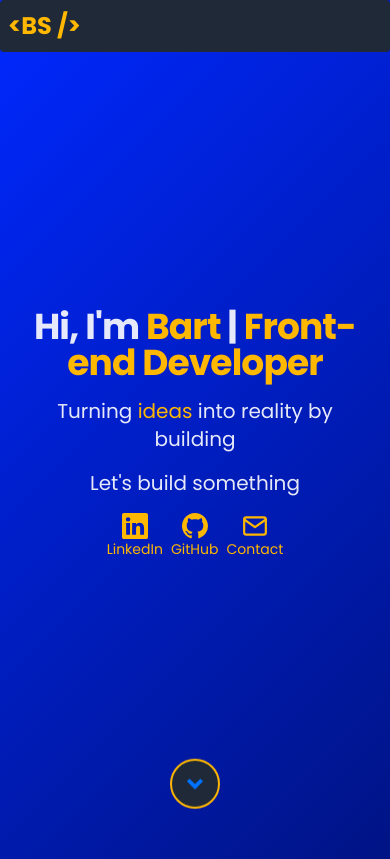
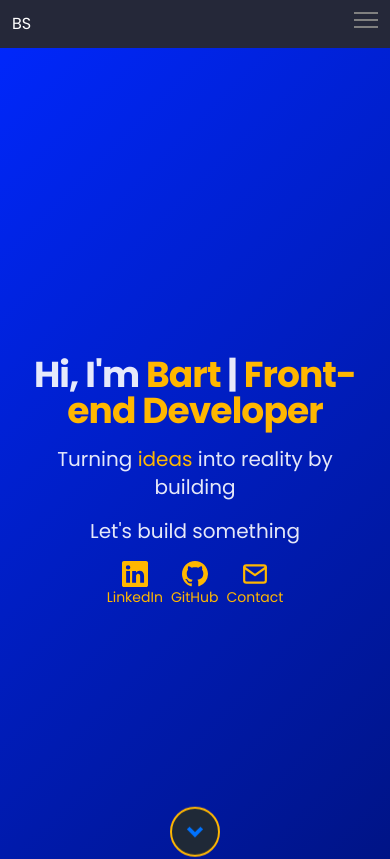
Before and after one commit to bartswierz/portfolio-website-updated, a Next.js app: page / in a window 390 px wide. Shown: the top 859 px of the page. Built offline with nearby package versions, Linux system fonts and the light colour scheme; what tailwindcss-animated would draw is missing.

Commit message:
updates made to new navbar layout

```diff
--- a/src/app/components/Buttons/Button.tsx
+++ b/src/app/components/Buttons/Button.tsx
@@ -8,9 +8,6 @@ interface ButtonProps {
 
 // TODO - pass lnik
 const Button = ({ text, buttonType, link }: ButtonProps) => {
-  console.log("text: ", text);
-  console.log("link: ", link);
-
   if (!link) return null;
 
   return (
--- a/src/app/components/Navbar.tsx
+++ b/src/app/components/Navbar.tsx
@@ -5,6 +5,7 @@ import { useEffect, useState } from "react";
 const Navbar_ = () => {
   const [active, setActive] = useState("home");
   const [isNavbarVisible, setIsNavbarVisible] = useState(true);
+  const [menuToggle, setMenuToggle] = useState(false);
 
   useEffect(() => {
     let prevScrollPos = window.scrollY;
@@ -50,12 +51,20 @@ const Navbar_ = () => {
         &lt;BS /&gt;
       </span>
 
-      {/* <div className="flex md:order-2 gap-2">
-        <Flowbite>
+      <div className="flex md:order-2 gap-2">
+        {/* <Flowbite>
           <DarkThemeToggle />
-        </Flowbite>
+        </Flowbite> */}
+        {/* <button className="block md:hidden hamburger text-white ">X</button> */}
+        {/* <div className="md:hidden">
+          <button id="menu-btn" type="button" className="z-40 block hamburger focus:outline-none">
+            <span className="hamburger-top"></span>
+            <span className="hamburger-middle"></span>
+            <span className="hamburger-bottom"></span>
+          </button>
+        </div> */}
         <Navbar.Toggle />
-      </div> */}
+      </div>
       {/* NAV LINKS */}
       <Navbar.Collapse>
         <Navbar.Link
--- /dev/null
+++ b/src/app/components/Navbar_.tsx
@@ -0,0 +1,158 @@
+"use client";
+import Link from "next/link";
+import { useState } from "react";
+
+const NavbarNew = () => {
+  const [toggleMenu, setToggleMenu] = useState(false);
+
+  return (
+    <nav className="relative bg-primary w-full text-white text-base p-3">
+      {/* <!-- Flex Container For All Items --> */}
+      <div className="flex items-center justify-between">
+        {/* BRAND LOGO */}
+        <p>BS</p>
+
+        {/* DESKTOP - LINKS */}
+        <div className="hidden space-x-8 font-bold md:flex">
+          <Link href="#" className="text-grayishViolet hover:text-veryDarkViolet">
+            Home
+          </Link>
+
+          <Link href="#work" className="text-grayishViolet hover:text-veryDarkViolet">
+            Work Projects
+          </Link>
+
+          <Link href="#personal" className="text-grayishViolet hover:text-veryDarkViolet">
+            Personal Projects
+          </Link>
+
+          <Link href="#about" className="text-grayishViolet hover:text-veryDarkViolet">
+            About
+          </Link>
+
+          <Link href="#contact" className="text-grayishViolet hover:text-veryDarkViolet">
+            Contact
+          </Link>
+
+          <Link href="./files/Bartosz_Swierzynski.pdf" className="text-grayishViolet hover:text-veryDarkViolet">
+            Resume
+          </Link>
+          {/* </div> */}
+        </div>
+
+        {/* HAMBURGER - MENU BUTTON */}
+        <button
+          id="menu-btn"
+          type="button"
+          className="block hamburger md:hidden focus:outline-none"
+          onClick={() => setToggleMenu(!toggleMenu)}
+        >
+          <span className="hamburger-top"></span>
+          <span className="hamburger-middle"></span>
+          <span className="hamburger-bottom"></span>
+        </button>
+      </div>
+
+      {/* MOBILE - MENU */}
+      <div id="menu" className={`${toggleMenu ? "" : "hidden"} absolute p-6 rounded-lg bg-primary left-0 right-0 top-10 z-40`}>
+        <div className="flex flex-col items-center justify-center w-full space-y-6 font-bold text-white rounded-sm">
+          <Link href="#" className="w-full text-center">
+            Home
+          </Link>
+          <Link href="#work" className="w-full text-center">
+            Work Projects
+          </Link>
+          <Link href="#personal" className="w-full text-center">
+            Personal Projects
+          </Link>
+          <Link href="#about" className="w-full pt-6 border-t border-gray-400 text-center">
+            About
+          </Link>
+          <Link href="#contact" className="w-full py-3 text-center rounded-full bg-cyan">
+            Contact
+          </Link>
+          <Link href="./files/Bartosz_Swierzynski.pdf" className="text-grayishViolet hover:text-veryDarkViolet" target="_blank">
+            Resume2
+          </Link>
+        </div>
+      </div>
+    </nav>
+  );
+};
+
+export default NavbarNew;
+
+// const NavbarNew = () => {
+//   const [toggleMenu, setToggleMenu] = useState(false);
+
+//   return (
+//     // <div className="bg-primary">
+//     <nav className="fixed flex items-center justify-between font-bold text-white p-2 bg-primary z-[9999] w-full">
+//       {/* <img src="images/logo.svg" alt="" /> */}
+//       <p>BS</p>
+//       {/* <!-- DESKTOP MENU --> */}
+//       <div className="hidden md:flex md:space-x-8 p-2">
+//         {/* <div className={`hidden md:flex md:space-x-8 p-2 ${toggleMenu && "flex-col justify-center"} b`}> */}
+//         <div className="group">
+//           <a href="#">About</a>
+//           <div className="mx-2 group-hover:border-b group-hover:border-blue-50"></div>
+//         </div>
+//         <div className="group">
+//           <a href="#">Careers</a>
+//           <div className="mx-2 group-hover:border-b group-hover:border-blue-50"></div>
+//         </div>
+//         <div className="group">
+//           <a href="#">Events</a>
+//           <div className="mx-2 group-hover:border-b group-hover:border-blue-50"></div>
+//         </div>
+//         <div className="group">
+//           <a href="#">Products</a>
+//           <div className="mx-2 group-hover:border-b group-hover:border-blue-50"></div>
+//         </div>
+//         <div className="group">
+//           <a href="#">Support</a>
+//           <div className="mx-2 group-hover:border-b group-hover:border-blue-50"></div>
+//         </div>
+//       </div>
+//       {/* <!-- @TODO Hamburger Button -we dont want this shown on medium screens so we hide it/ z-40 is z-index of 40 so it ALWAYS STAYS AT THE TOP --> */}
+//       <div className="md:hidden">
+//         <button
+//           id="menu-btn"
+//           type="button"
+//           className={`z-40 block hamburger focus:outline-none`}
+//           onClick={() => setToggleMenu(!toggleMenu)}
+//         >
+//           <span className={`${toggleMenu ? "open" : ""}hamburger-top`}></span>
+//           <span className={`${toggleMenu ? "open" : ""}hamburger-middle`}></span>
+//           <span className={`${toggleMenu ? "open" : ""}hamburger-bottom`}></span>
+//           {/* <span className="hamburger-middle"></span>
+//             <span className="hamburger-bottom"></span> */}
+//         </button>
+//       </div>
+
+//       {/* MOBILE MENU */}
+//       <div
+//         id="menu"
+//         className="fixed inset-0 z-20 flex flex-col items-center self-end w-full h-full m-h-screen px-6 py-1 pt-24 pb-4 tracking-widest text-white uppercase divide-y divide-gray-500 opacity-90 bg-veryDarkBlue"
+//       >
+//         <div className="w-full py-3 text-center">
+//           <a href="#features" className="block hover:text-softRed">
+//             Features
+//           </a>
+//           <a href="#download" className="block hover:text-softRed">
+//             Download
+//           </a>
+//           <a href="#faq" className="block hover:text-softRed">
+//             FAQ
+//           </a>
+//           <a href="#" className="block hover:text-softRed">
+//             Login
+//           </a>
+//         </div>
+//       </div>
+//     </nav>
+//     // </div>
+//   );
+// };
+
+// export default NavbarNew;
--- a/src/app/globals.css
+++ b/src/app/globals.css
@@ -183,93 +183,57 @@ body {
   width: 100%;
 }
 
-/*************************************************************/
-/* body {
-  margin: 0;
-  background: linear-gradient(#0d0d0d, #212121);
-  font-family: "Euclid Circular A", "Poppins";
-  color: #d6dfed;
+/*****************HAMBURGER CSS***********************************/
+/* Hamburger Menu this is the container box 24x24 px*/
+.hamburger {
+  cursor: pointer;
+  width: 24px;
+  height: 24px;
+  transition: all 0.25s;
+  position: relative;
 }
 
-html,
-body {
-  height: 100%;
-} */
-
-/* .background {
+/* Each individual hamburger line */
+.hamburger-top,
+.hamburger-middle,
+.hamburger-bottom {
   position: absolute;
-  z-index: -1;
+  width: 24px;
+  height: 2px;
   top: 0;
   left: 0;
-  right: 0;
-  bottom: 0;
-} */
-
-/* ul {
-  display: flex;
-  list-style: none;
-  padding: 0;
-  margin: 0;
-} */
-
-/* .socials {
-  gap: 20px;
+  /* background: #fff; */
+  background: grey;
+  transform: rotate(0);
+  transition: all 0.5s;
 }
 
-.socials a {
-  font-size: 24px;
+/* Shifting 2nd hamburger line to middle spot */
+.hamburger-middle {
+  transform: translateY(7px);
 }
 
-.links {
-  gap: 10px;
+/* Shifting 3rd hamburger line to bottom spot*/
+.hamburger-bottom {
+  transform: translateY(14px);
 }
 
-.legal {
-  font-size: 12px;
-  margin: 0;
-} */
+/* WHEN HAMBURGER IS OPEN - ROTATE 90 DEG turning it into '|||' */
+.open {
+  transform: rotate(90deg);
+}
 
-/* svg {
-  position: absolute;
-  top: 0;
-  left: 0;
-  width: 100%;
-  height: 100%;
-  transform: scaleY(3) scaleX(2.25);
-  /* transform: scaleY(2) scaleX(1.25); */
-/* transform-origin: bottom;
-  box-sizing: border-box;
-  display: block;
-  pointer-events: none;
-} */
-/*
-footer {
-  position: fixed;
-  left: 0;
-  bottom: 12px;
-  display: flex;
-  width: 100%;
-  height: 370px;
-} */
+/* Moving top line into diagonal '/' */
+.open .hamburger-top {
+  transform: rotate(45deg) translateY(6px) translateX(6px);
+}
 
-/* section {
-  display: flex;
-  flex-direction: column;
-  justify-content: flex-end;
-  gap: 30px;
-  padding-bottom: 80px;
-  padding-left: 60px;
-  width: 100%;
-} */
+/* Remove middle because we don't need the third line */
+.open .hamburger-middle {
+  display: none;
+}
 
-/* @media (width > 420px) {
-  /* section {
-    align-items: center;
-    padding-left: 0;
-    gap: 20px;
-  }
-
-  .links {
-    gap: 20px;
-  } */
-/* } */
+/* Moving bottom line into diagonal '\' */
+.open .hamburger-bottom {
+  transform: rotate(-45deg) translateY(6px) translateX(-6px);
+}
--- a/src/app/layout.tsx
+++ b/src/app/layout.tsx
@@ -1,7 +1,8 @@
 import "./globals.css";
 import type { Metadata } from "next";
 // import { Inter } from "next/font/google";
-import Navbar_ from "./components/Navbar";
+// import Navbar_ from "./components/Navbar";
+import Navbar_ from "./components/Navbar_";
 // import { DarkThemeToggle, Flowbite } from "flowbite-react";
 // import { ThemeProvider } from "next-themes";
 import Providers from "./providers";
--- a/src/app/page.tsx
+++ b/src/app/page.tsx
@@ -12,7 +12,7 @@ export default function Home() {
   // console.log("work project list: ", WorkProjectList);
   const workProject = WorkProjectList[0];
 
-  console.log("Work Project", workProject);
+  // console.log("Work Project", workProject);
   return (
     // <main className="flex min-h-screen flex-col items-center p-4">
     // <main className="flex min-h-screen flex-col items-center">
```
